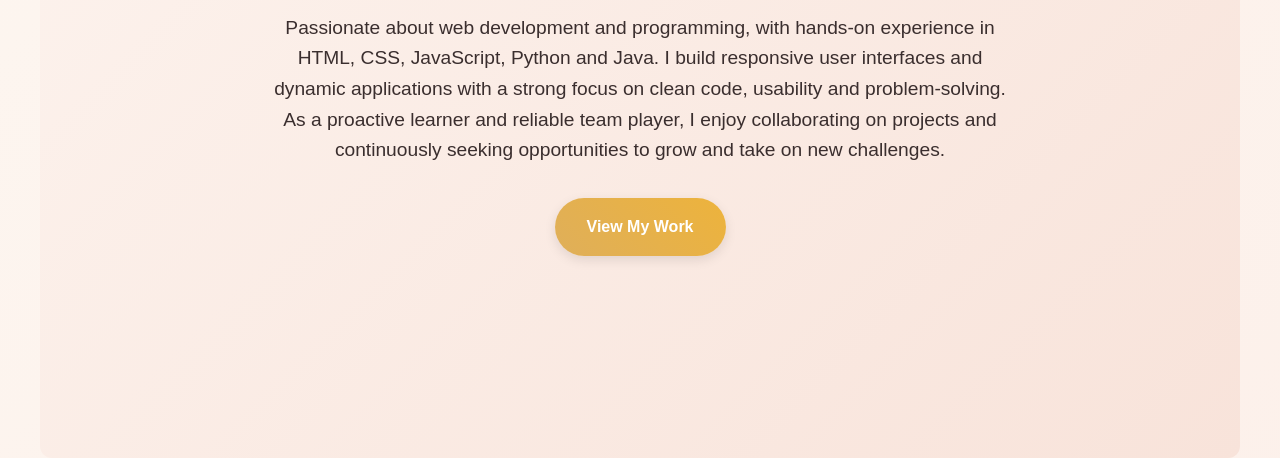
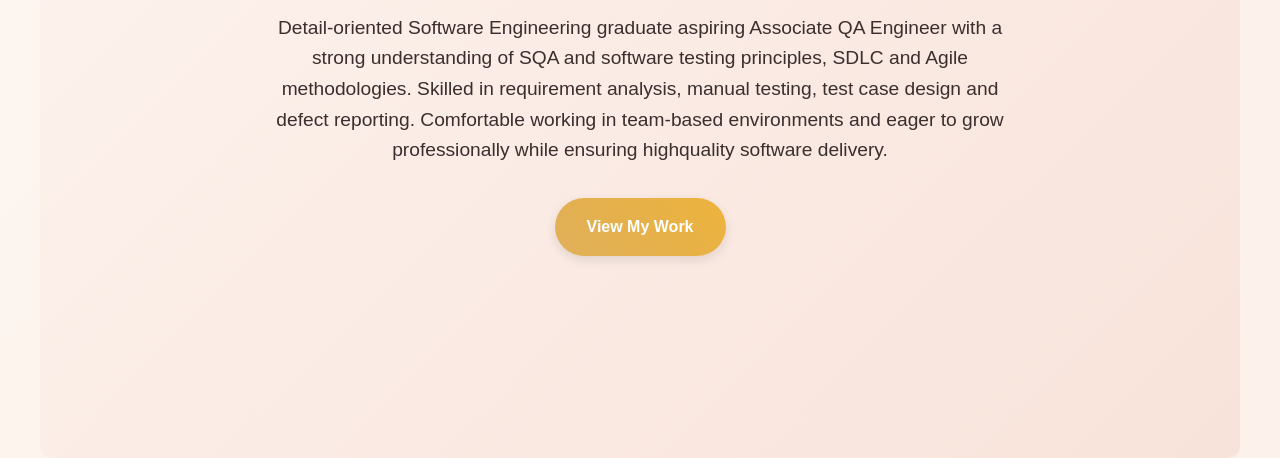
Before and after one commit to afifahSaeed/my-portfolio, a plain HTML site: page index.html in a window 1280 px wide. Shown: the part 342-800 px from the top of the page. Drawn offline with Linux system fonts and the light colour scheme.

Commit message:
index.html

```diff
--- a/index.html
+++ b/index.html
@@ -654,7 +654,8 @@
         <div class="hero-content">
             <h1>AFIFAH SAEED</h1>
             <div class="tagline">SOFTWARE ENGINEER</div>
-            <p>Passionate about web development and programming, with hands-on experience in HTML, CSS, JavaScript, Python and Java. I build responsive user interfaces and dynamic applications with a strong focus on clean code, usability and problem-solving. As a proactive learner and reliable team player, I enjoy collaborating on projects and continuously seeking opportunities to grow and take on new challenges.</p>
+            <p>Detail-oriented Software Engineering graduate aspiring Associate QA Engineer with a strong understanding of SQA and software testing principles, SDLC and Agile methodologies. Skilled in requirement analysis, manual testing, test case design and defect reporting. Comfortable working in team-based environments and eager to grow professionally while ensuring highquality software delivery.
+</p>
             <a href="#projects" class="cta-button">View My Work</a>
         </div>
     </section>
```
